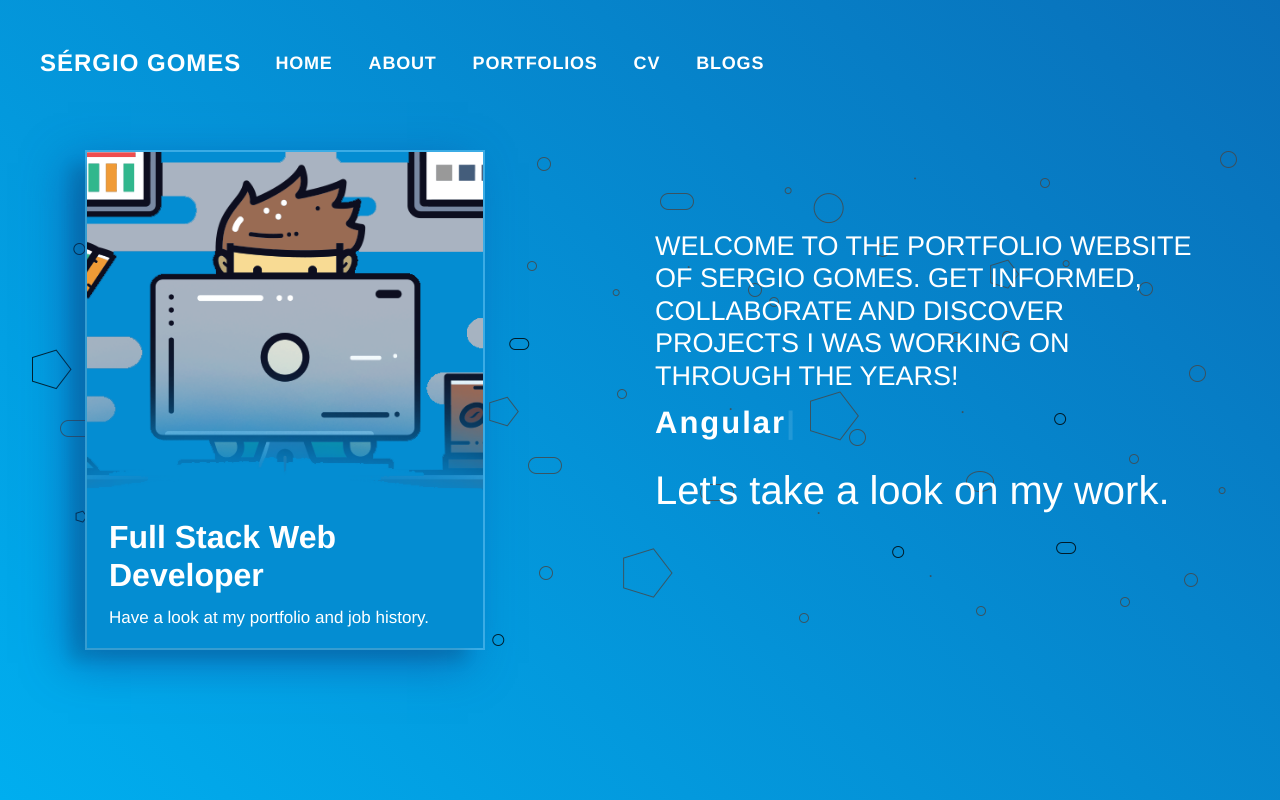
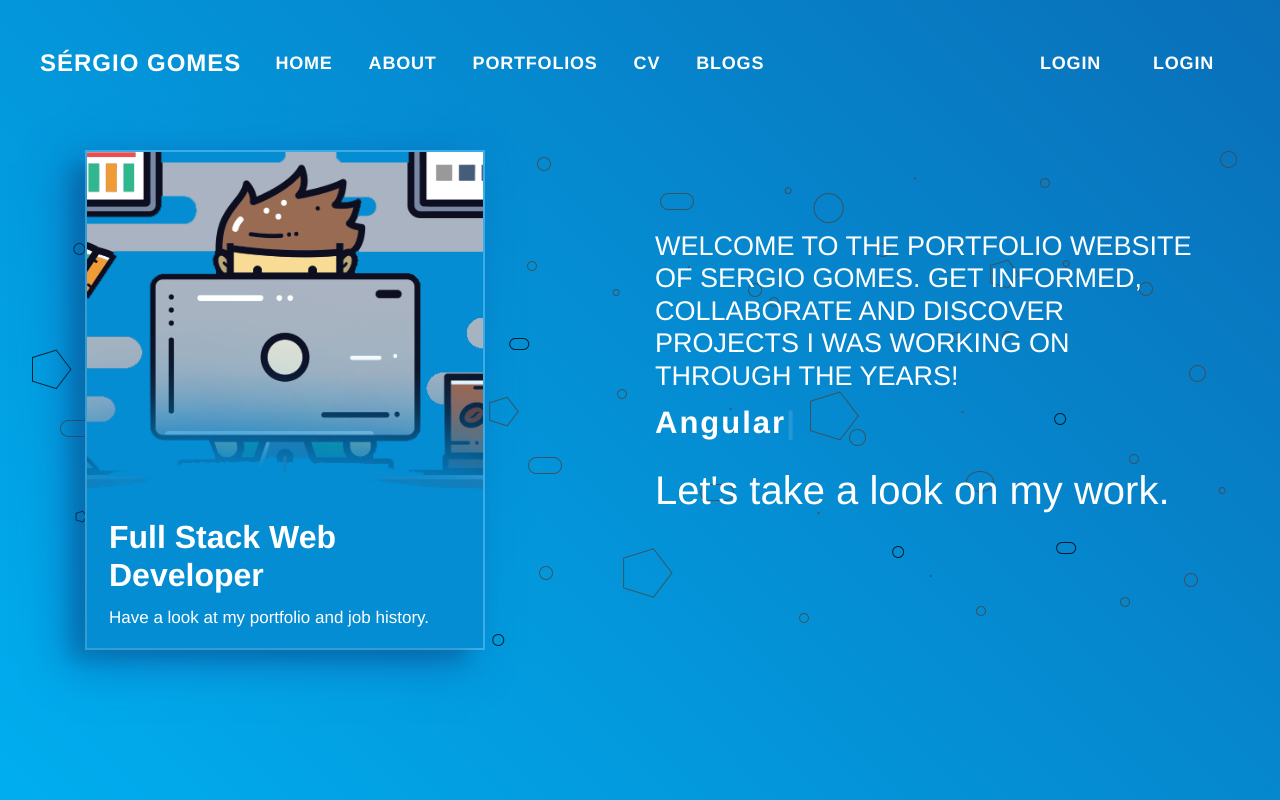
Before and after one commit to sergiogomes/next-portfolio-app, a Next.js app: page / in a window 1280 px wide. Built offline with nearby package versions, Linux system fonts and the light colour scheme.

Commit message:
Working with next API.

```diff
--- a/src/components/shared/Header.js
+++ b/src/components/shared/Header.js
@@ -18,6 +18,14 @@ const BsNavBrand = (props) => {
       <a className="navbar-brand port-navbar-brand">{title}</a>
     </Link>
   );
+};
+
+const LoginLink = () => {
+  return <span className="nav-link port-navbar-link clickable">Login</span>;
+};
+
+const LogoutLink = () => {
+  return <span className="nav-link port-navbar-link clickable">Login</span>;
 };
 
 const Header = () => {
@@ -51,6 +59,14 @@ const Header = () => {
             <BsNavLink href="/blogs" title="Blogs" />
           </NavItem>
         </Nav>
+        <Nav>
+          <NavItem className="port-navbar-item">
+            <LoginLink />
+          </NavItem>
+          <NavItem className="port-navbar-item">
+            <LogoutLink />
+          </NavItem>
+        </Nav>
       </Collapse>
     </Navbar>
   );
--- /dev/null
+++ b/src/pages/api/v1/posts/index.js
@@ -0,0 +1,12 @@
+import axios from "axios";
+
+export default async (req, res) => {
+  try {
+    const axiosRes = await axios.get(
+      "https://jsonplaceholder.typicode.com/posts"
+    );
+    res.status(200).json(axiosRes.data.slice(0, 10));
+  } catch (e) {
+    res.status(e.status || 400).end(e);
+  }
+};
--- a/src/styles/main.scss
+++ b/src/styles/main.scss
@@ -21,6 +21,10 @@ a {
   box-sizing: border-box;
 }
 
+.clickable {
+  cursor: pointer;
+}
+
 .base-page {
   padding-top: 150px;
   color: #fff;
```
Also changed, not shown: src/pages/portfolios/index.js (+34 -13 lines).
